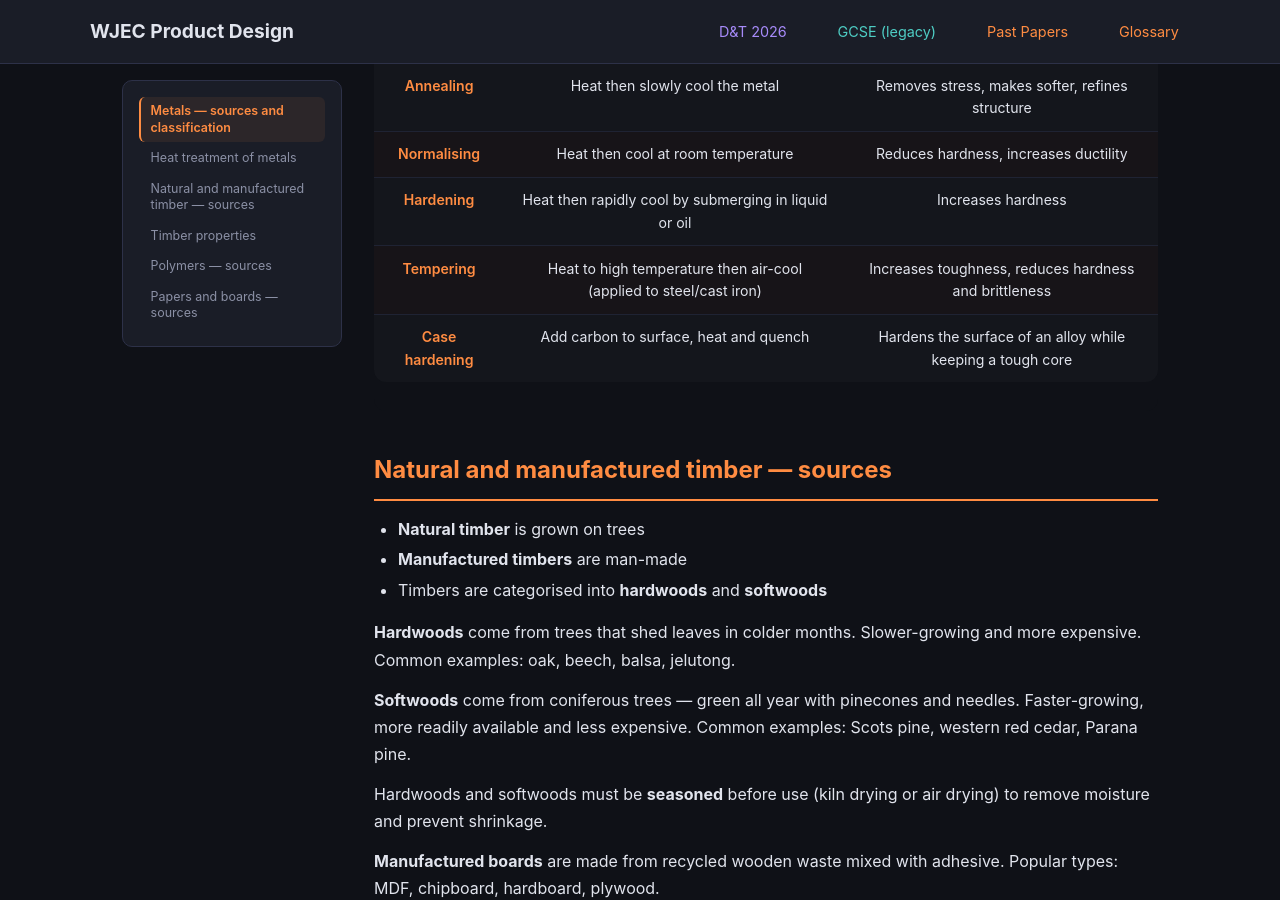
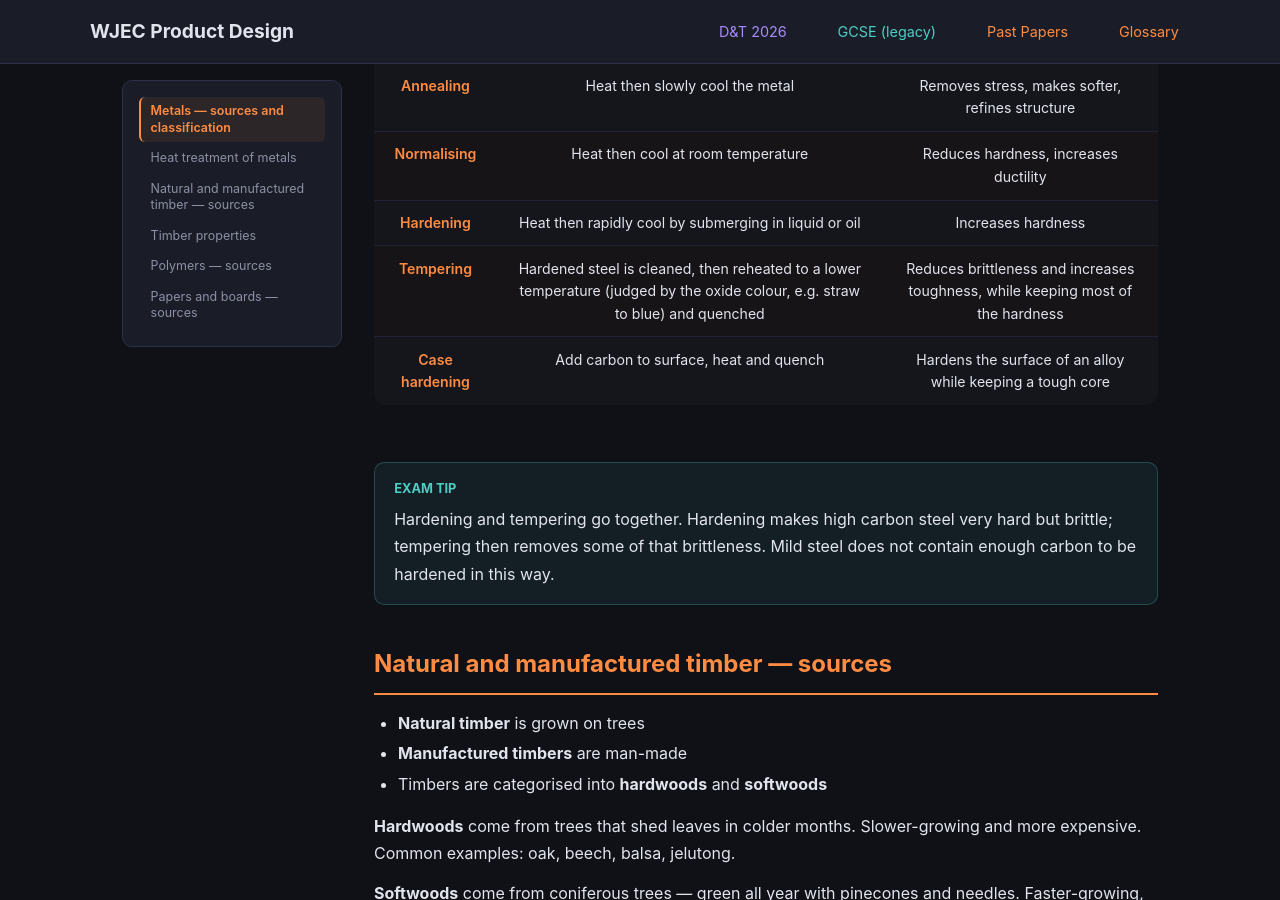
Before and after one commit to jase1979/pd, a Jekyll site: the page built from gcse/unit2/material-properties/index.md, in a window 1280 px wide and 900 px high, scrolled down 658 px. Built offline with Jekyll 4.4.1, drawn with Linux system fonts in a browser that asks for light colours.

Commit message:
fix(gcse/material-properties): correct tempering process and add hardening/tempering exam tip
Co-Authored-By: Claude Opus 5.5 <noreply@anthropic.com>
Claude-Session: https://claude.ai/code/session_01LJMx1XZw8ZeE2Q4pVsVDL4

```diff
--- a/gcse/unit2/material-properties/index.md
+++ b/gcse/unit2/material-properties/index.md
@@ -23,8 +23,12 @@ Metals can be conditioned using heat treatments to change their properties:
 | Annealing | Heat then slowly cool the metal | Removes stress, makes softer, refines structure |
 | Normalising | Heat then cool at room temperature | Reduces hardness, increases ductility |
 | Hardening | Heat then rapidly cool by submerging in liquid or oil | Increases hardness |
-| Tempering | Heat to high temperature then air-cool (applied to steel/cast iron) | Increases toughness, reduces hardness and brittleness |
+| Tempering | Hardened steel is cleaned, then reheated to a lower temperature (judged by the oxide colour, e.g. straw to blue) and quenched | Reduces brittleness and increases toughness, while keeping most of the hardness |
 | Case hardening | Add carbon to surface, heat and quench | Hardens the surface of an alloy while keeping a tough core |
+
+<div class="exam-tip" markdown="1">
+Hardening and tempering go together. Hardening makes high carbon steel very hard but brittle; tempering then removes some of that brittleness. Mild steel does not contain enough carbon to be hardened in this way.
+</div>
 
 ## Natural and manufactured timber — sources
 
```
